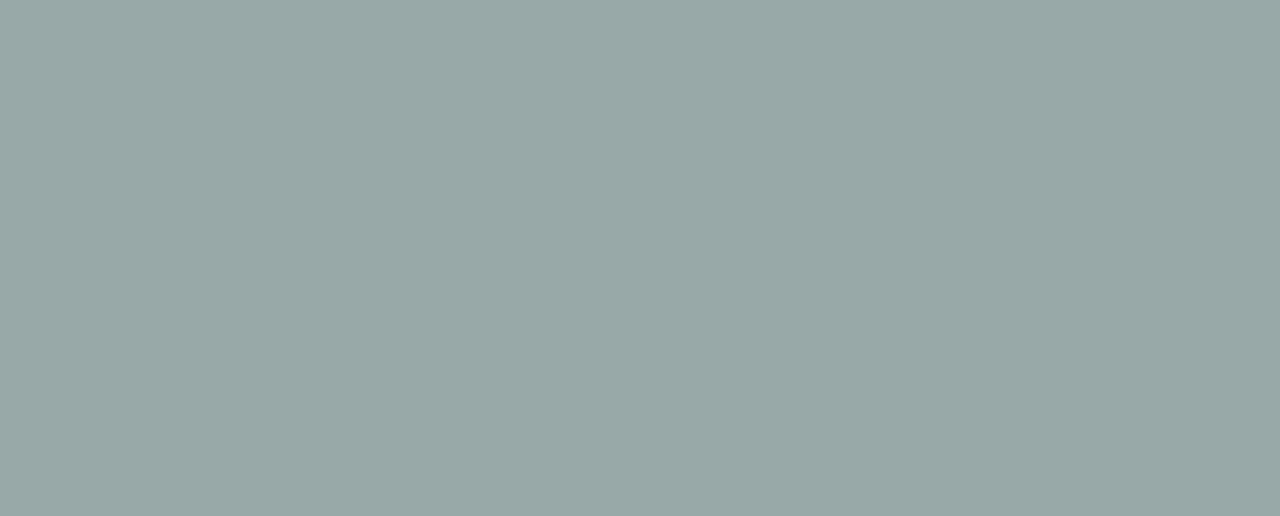
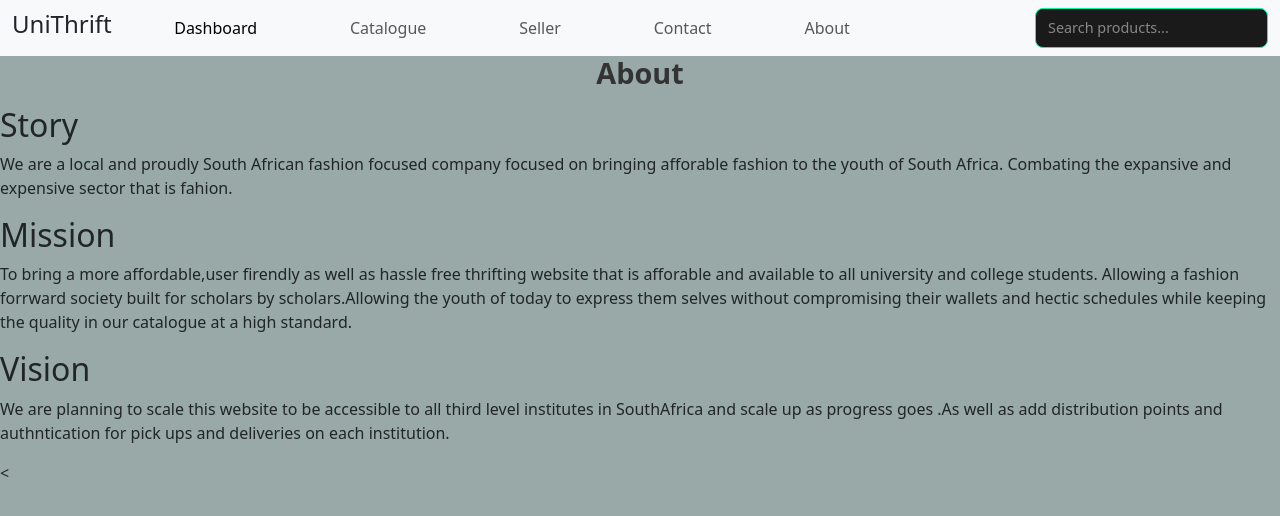
Before and after one commit to tentswalokhoza/UniThrift, a Vue app: page /about in a window 1280 px wide. Before the commit this address had no page. Shown: the top 516 px of the page. Built offline with nearby package versions, Linux system fonts and the light colour scheme.

Commit message:
made contact and about

```diff
--- a/src/components/NavBar.vue
+++ b/src/components/NavBar.vue
@@ -26,13 +26,10 @@ import { searchQuery } from '@/composables/useSearch';
               <router-link to="/seller" class="nav-link sellerReview" >Seller </router-link>
           </li>
           <li class="nav-item">
-            <router-link to="/employee" class="nav-link attendance employee" >?</router-link>
+            <router-link to="/contact" class="nav-link contact" >Contact</router-link>
           </li>
           <li class="nav-item">
-            <router-link to="/leave" class="nav-link leave">?</router-link>
-          </li>
-          <li class="nav-item">
-            <router-link to="/application" class="nav-link application">?</router-link>
+            <router-link to="/about" class="nav-link about">About</router-link>
           </li>
         </ul>
         <input
--- a/src/router/index.js
+++ b/src/router/index.js
@@ -3,6 +3,7 @@ import DashboardPage from '../views/DashboardPage.vue'
 import cataloguePage from '@/views/cataloguePage.vue';
 import loginTemp from '@/views/loginTemp.vue';
 import sellerPage from '@/views/sellerPage.vue';
+import ContactPage from '@/views/contactPage.vue';
 import AboutPage from '@/views/AboutPage.vue';
 
 const routes =  [
@@ -28,6 +29,16 @@ const routes =  [
     name: 'seller',
     component: sellerPage
   },
+  {
+     path: '/contact',
+    name: 'contact',
+    component: ContactPage
+  },
+  {
+     path: '/about',
+    name: 'about',
+    component: AboutPage
+  }
   ]
 
 const router = createRouter({
--- a/src/views/AboutPage.vue
+++ b/src/views/AboutPage.vue
@@ -1,19 +1,41 @@
-
+<script setup>
+import { ref, onMounted, computed } from "vue";
+import NavBar from '@/components/NavBar.vue'
+import { searchQuery } from '@/composables/useSearch';
+</script>
 
 
 <template>
+    <NavBar />
+    <div>
+        <div class="title">
+            <h1 class="page-title">About</h1>
+        </div>
 
-  <div >
-    <h1>This is an about page</h1>
-  </div>
+        <div>
+            <h2>Story</h2>
+            <p>We are a local and proudly South African fashion focused company focused on bringing afforable fashion to
+                the youth of South Africa. Combating the expansive and expensive sector that is fahion.</p>
+        </div>
+
+        <div>
+            <h2>Mission</h2>
+            <p>
+                To bring a more affordable,user firendly as well as hassle free thrifting website that is afforable and
+                available to all university and college students.
+                Allowing a fashion forrward society built for scholars by scholars.Allowing the youth of today to
+                express them selves without compromising their wallets and hectic schedules while keeping the quality in
+                our catalogue at a high standard.
+            </p>
+        </div>
+
+        <div>
+            <h2>Vision</h2>
+            <p>We are planning to scale this website to be accessible to all third level institutes in SouthAfrica and
+                scale up as progress goes .As well as add distribution points and authntication for pick ups and deliveries on each institution. </p>
+        </div>
+
+        < </div>
 </template>
 
-<style>
-@media (min-width: 1024px) {
-  .about {
-    min-height: 100vh;
-    display: flex;
-    align-items: center;
-  }
-}
-</style>
+<style></style>
--- /dev/null
+++ b/src/views/contactPage.vue
@@ -0,0 +1,15 @@
+<script setup>
+import { ref, onMounted, computed } from "vue";
+import NavBar from '@/components/NavBar.vue'
+import { searchQuery } from '@/composables/useSearch';
+
+</script>
+
+<template>
+<NavBar/>
+
+</template>
+
+<style>
+
+</style>
```
